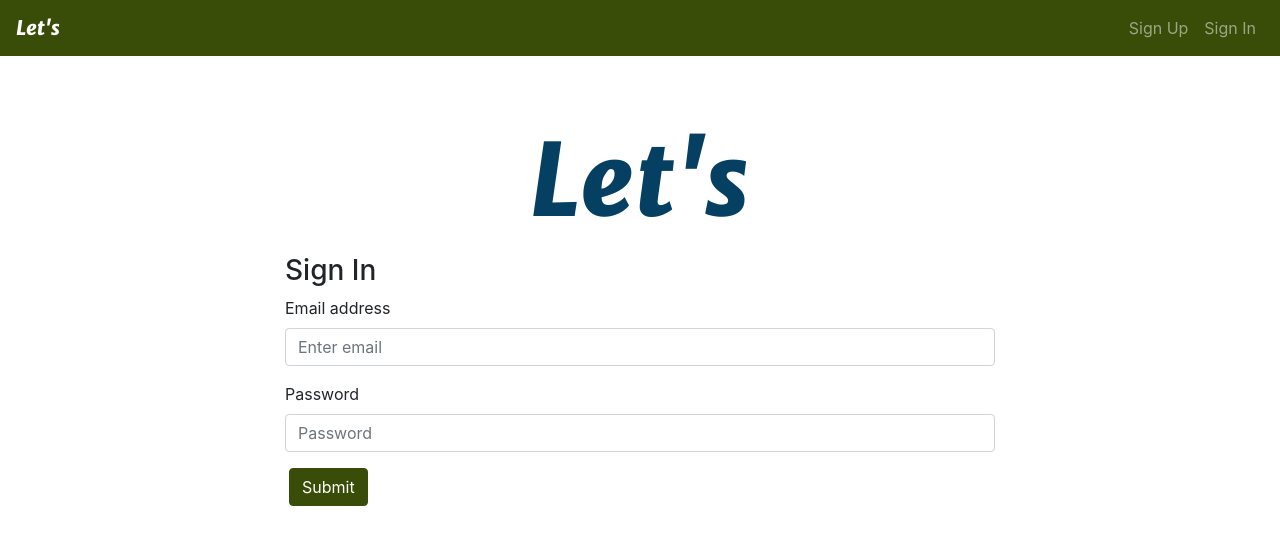
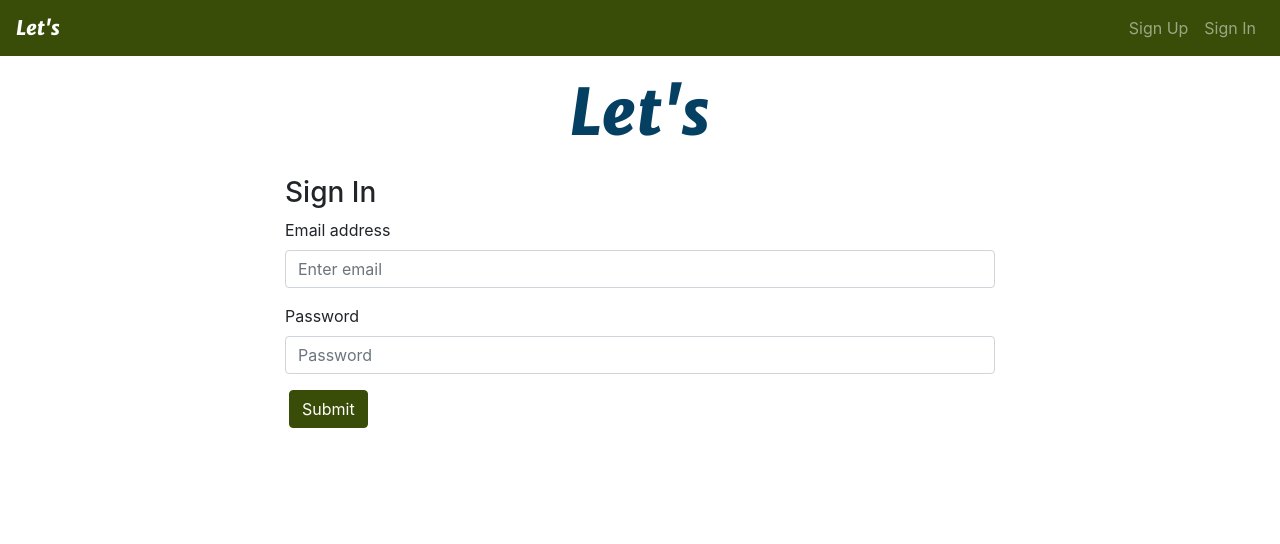
Before and after one commit to martylanger/lets-client, a React app: page /#/sign-in in a window 1280 px wide. Shown: the top 544 px of the page. Built offline with nearby package versions, Linux system fonts and the light colour scheme.

Commit message:
Change width of AllElections Card
Set width to 24rem in-line
Also, change logo sizes and margins from px to vh units

```diff
--- a/src/components/AllElections/AllElections.js
+++ b/src/components/AllElections/AllElections.js
@@ -55,7 +55,7 @@ const AllElections = props => {
     allElectionsJSX = (
       <React.Fragment>
         <div className="logo-big">Let&#39;s</div>
-        <Card>
+        <Card className='m-auto' style={{ width: '24rem' }}>
           <Card.Header>All Elections</Card.Header>
           <ListGroup>
             {electionsLinks}
--- a/src/index.scss
+++ b/src/index.scss
@@ -26,16 +26,16 @@ Button {
 
 .logo-big {
   @extend %logo;
-  font-size: 100px;
-  margin-bottom: 50px;
-  margin-top: 50px;
+  font-size: 8vh;
+  margin-bottom: 1vh;
+  margin-top: 1vh;
 }
 
 .logo-small {
   @extend %logo;
-  font-size: 50px;
-  margin-bottom: 25px;
-  margin-top: 25px;
+  font-size: 4vh;
+  margin-bottom: .5vh;
+  margin-top: .5vh;
 }
 
 .brand {
@@ -43,7 +43,7 @@ Button {
 }
 
 .sign-in-container {
-  margin-top: -100px;
+  margin-top: -5vh;
 }
 
 .list-group-item {
```
